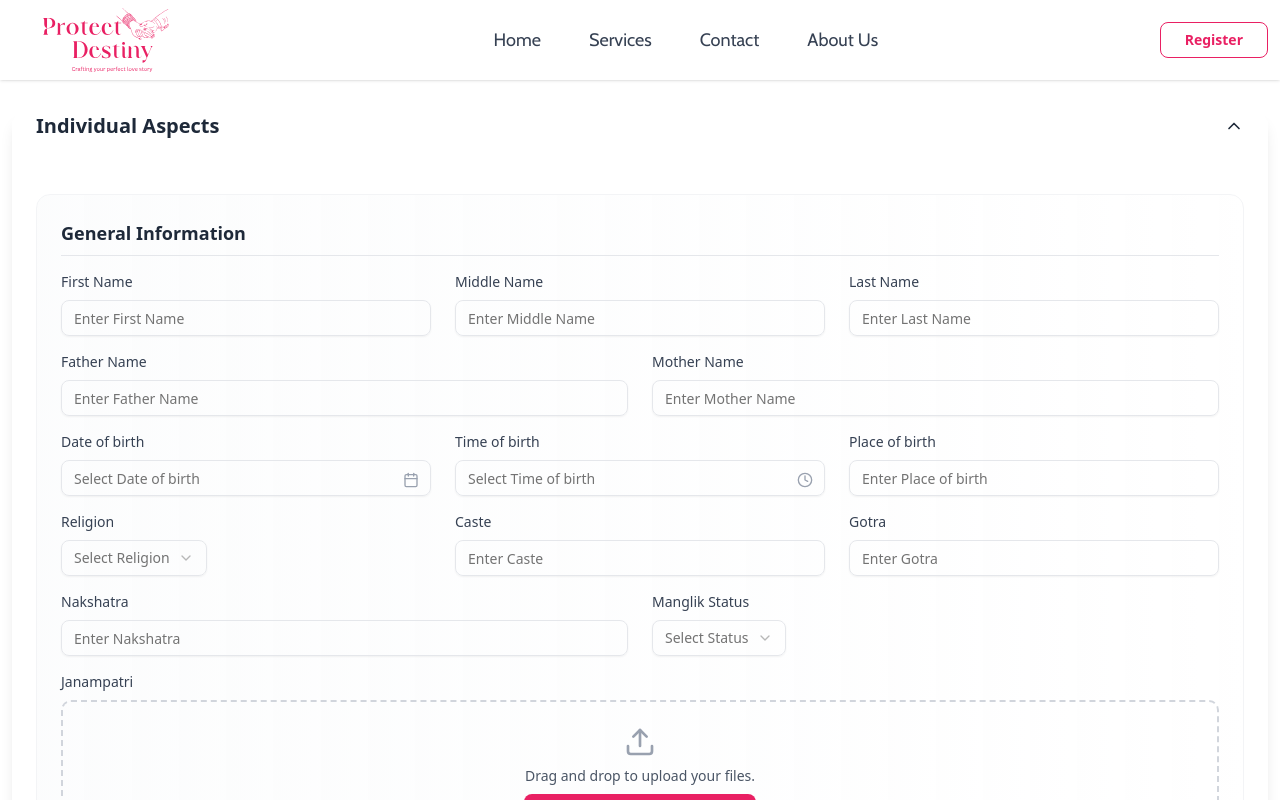
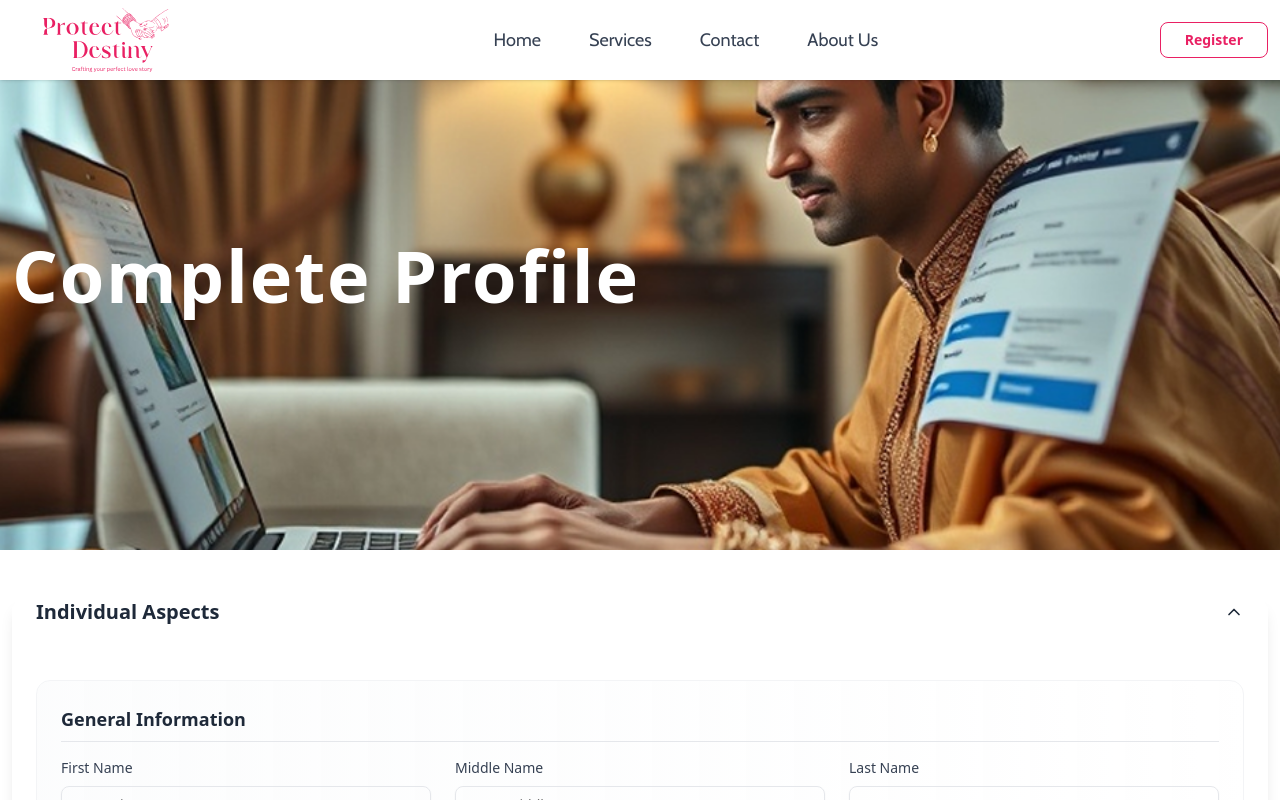
Before and after one commit to rishabhsahu06/matrimonial-frontend, a Next.js app: page /register in a window 1280 px wide. Shown: the top 800 px of the page. Built offline with nearby package versions, Linux system fonts and the light colour scheme.

Commit message:
fifth commit

```diff
--- a/src/app/register/page.jsx
+++ b/src/app/register/page.jsx
@@ -1,12 +1,54 @@
-import React from "react";
+"use client";
+import Image from "next/image";
+import React, { useState } from "react";
+
 import IndividualForm from "./components/individual-aspec-form";
 import FamilyAspects from "./components/family-aspects";
 import SpouseExpectation from "./components/spouse-expectation";
 import HealthStatus from "./components/health-status";
 
-function page() {
+// Skeleton component for loading state
+const ImageSkeleton = () => (
+  <div className="w-full h-[350px] bg-gradient-to-r from-gray-200 via-gray-300 to-gray-200 animate-pulse relative overflow-hidden"></div>
+);
+
+function Page() {
+  const [imageLoaded, setImageLoaded] = useState(false);
+
   return (
-    <div className="mt-28">
+    <>
+      <div className="w-full relative">
+        {/* Skeleton loader */}
+        {!imageLoaded && <ImageSkeleton />}
+
+        {/* Hero Image with overlay text */}
+        <div className="relative w-full h-[550px] overflow-hidden">
+          <Image
+            src="/assets/services.png"
+            alt="Services"
+            fill
+            className={`object-cover object-center transition-opacity duration-300 ${
+              imageLoaded ? "opacity-100" : "opacity-0"
+            }`}
+            sizes="(max-width: 768px) 100vw, (max-width: 1200px) 100vw, 1512px"
+            priority
+            onLoad={() => setImageLoaded(true)}
+            onError={() => setImageLoaded(true)} // Hide skeleton even on error
+          />
+
+          {/* Services Title */}
+          <div className="absolute inset-0 flex items-center justify-start">
+            <div className="container mx-auto">
+              <h1 className="text-4xl sm:text-5xl md:text-6xl lg:text-7xl font-bold text-white tracking-wide">
+                Complete Profile
+              </h1>
+            </div>
+          </div>
+        </div>
+      </div>
+
+      {/* Additional Components */}
+      <div className="mt-12">
         <div className="">
           <IndividualForm />
         </div>
@@ -20,7 +62,8 @@ function page() {
           <HealthStatus />
         </div>
       </div>
+    </>
   );
 }
 
-export default page;
+export default Page;
--- a/src/app/services/page.jsx
+++ b/src/app/services/page.jsx
@@ -21,7 +21,7 @@ function Services() {
         {/* Hero Image with overlay text */}
         <div className="relative w-full h-[350px] overflow-hidden">
           <Image
-            src="/assets/services.png"
+            src="/assets/services-img.png"
             alt="Services"
             fill
             className={`object-cover object-center transition-opacity duration-300 ${
```
Also changed, not shown: 1 other file (tests, documents, lock files or other folders). Lines whose indentation alone changed are shown as unchanged.
